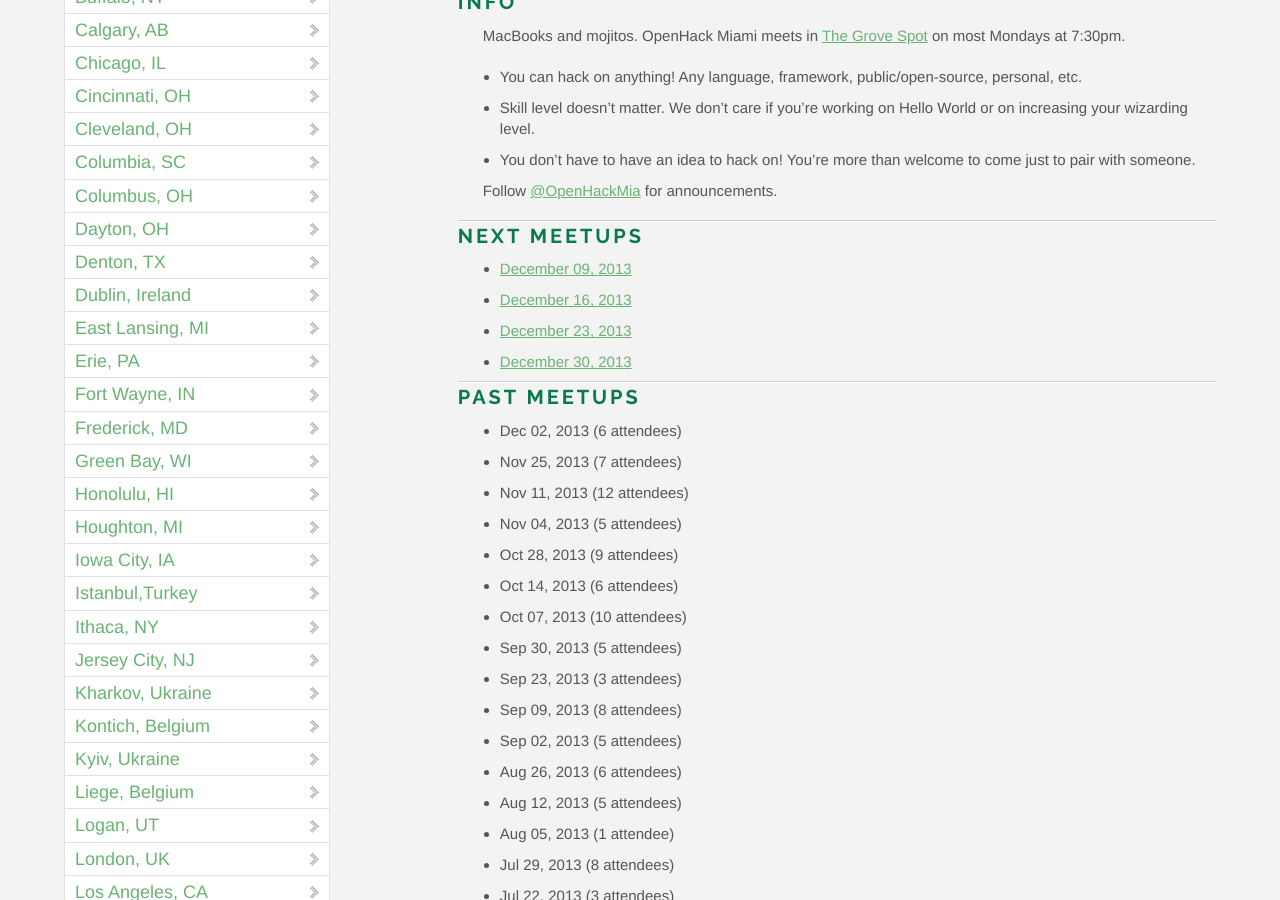
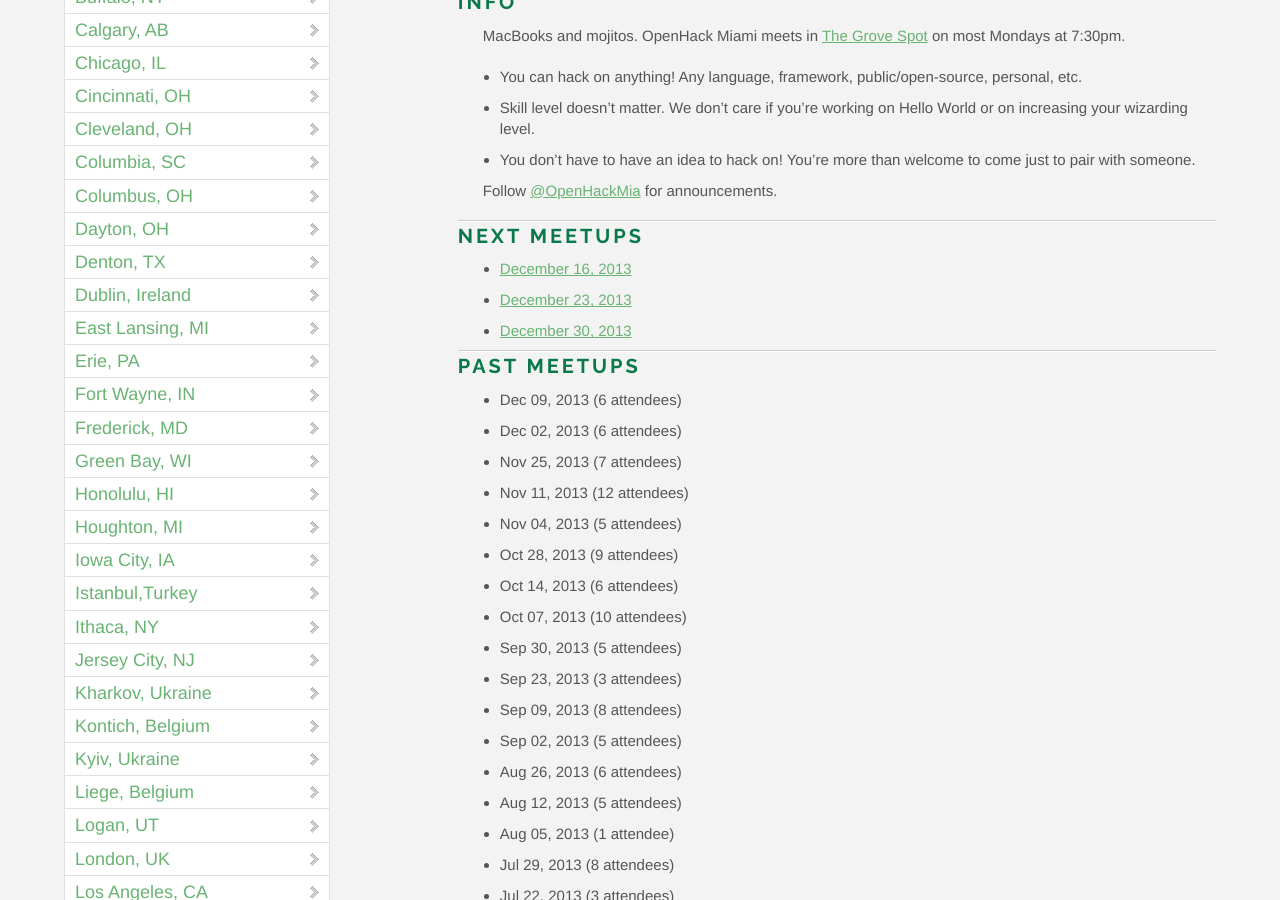
Before and after one commit to OpenHack/openhack.github.com, a Jekyll site: the page built from miami/index.markdown, in a window 1280 px wide and 900 px high, scrolled down 733 px. Built offline with Jekyll 4.4.1, drawn with Linux system fonts in a browser that asks for light colours; nearby versions of some CDN libraries; Markdown is read by kramdown in place of the engine named in the settings; comment, search, counter and statistics services are not loaded.

Commit message:
miami update

```diff
--- a/miami/index.markdown
+++ b/miami/index.markdown
@@ -19,13 +19,13 @@ Follow [@OpenHackMia](http://twitter.com/openhackmia) for announcements.
 
 ### Next meetups
 
-* [December 09, 2013](http://www.meetup.com/miamirb/events/152747012/)
 * [December 16, 2013](http://www.meetup.com/miamirb/events/152747062/)
 * [December 23, 2013](http://www.meetup.com/miamirb/events/152747142/)
 * [December 30, 2013](http://www.meetup.com/miamirb/events/152747172/)
 
 ### Past meetups
 
+* Dec 09, 2013 (6 attendees)
 * Dec 02, 2013 (6 attendees)
 * Nov 25, 2013 (7 attendees)
 * Nov 11, 2013 (12 attendees)
```
